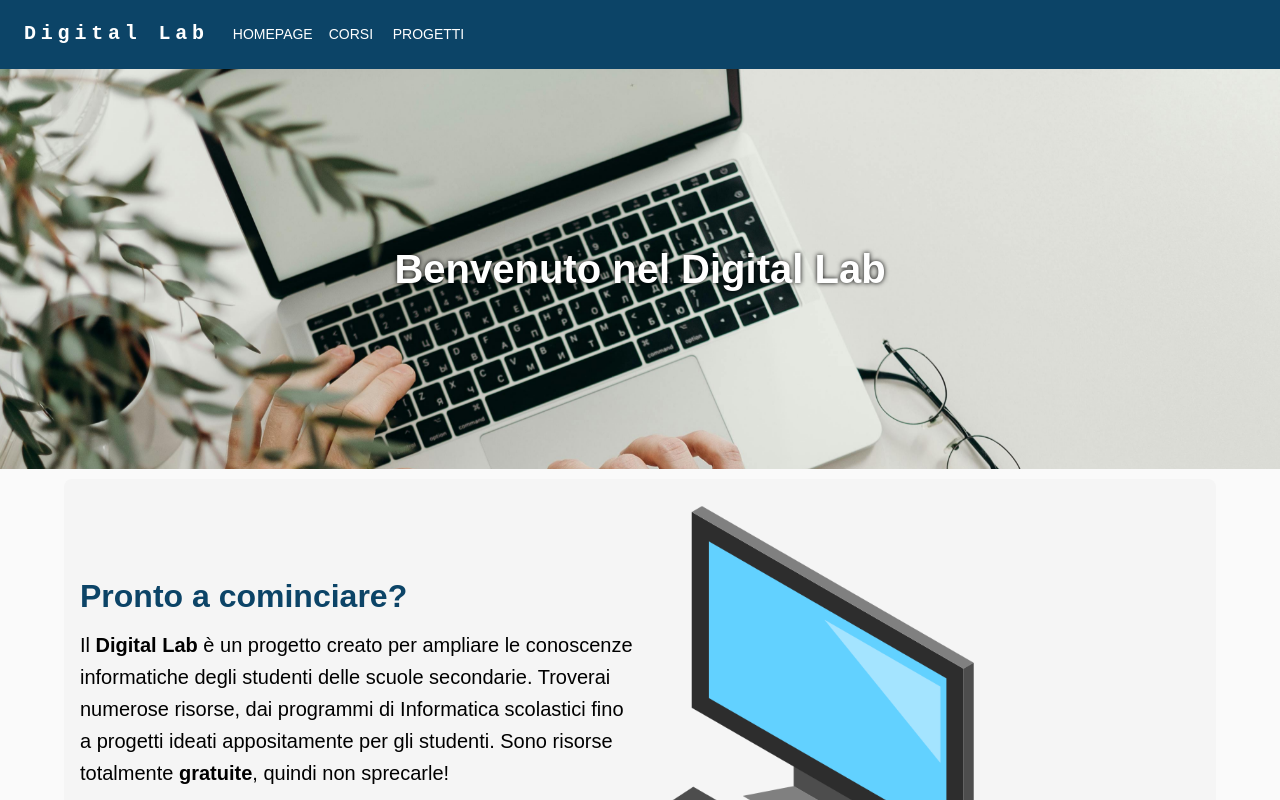
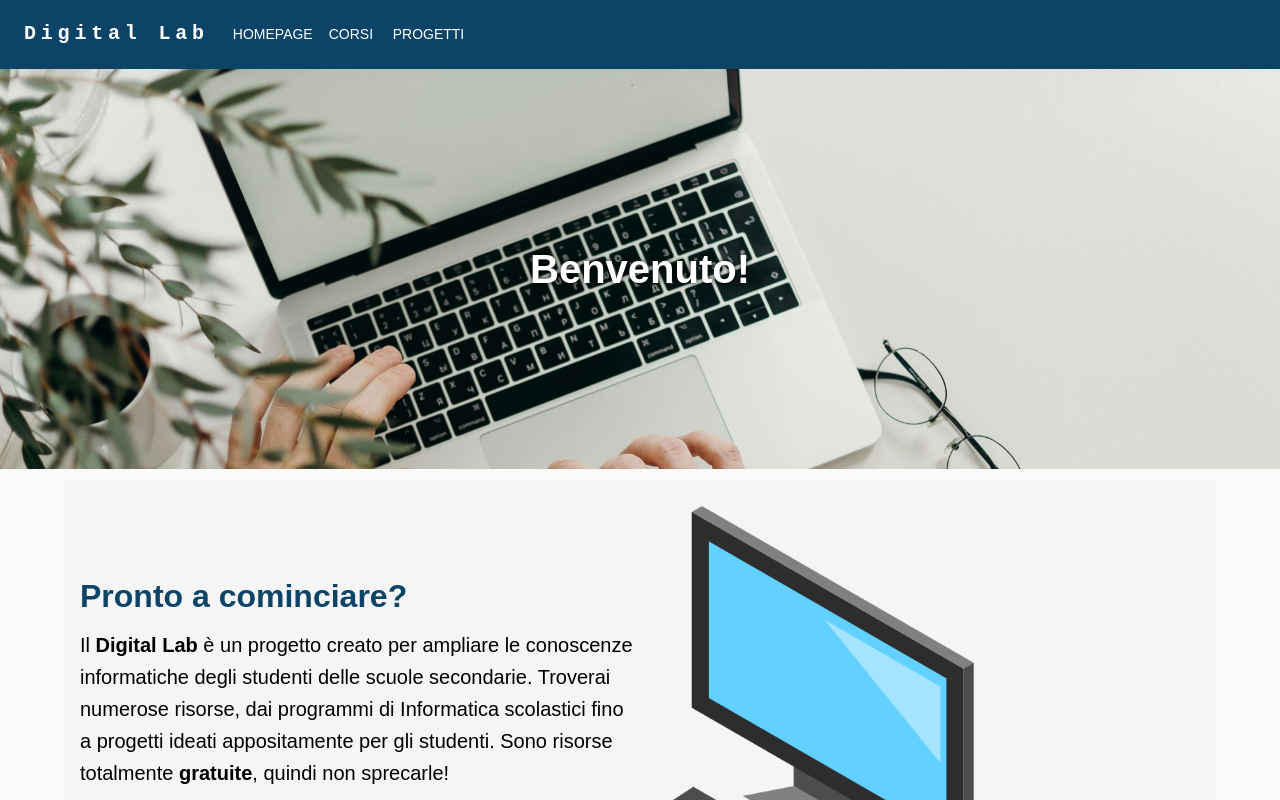
Before and after one commit to synth-04/digital_lab, a React (Create React App) app: page / in a window 1280 px wide. Shown: the top 800 px of the page. Built offline with nearby package versions, Linux system fonts and the light colour scheme.

Commit message:
added animation in view and fixing images

```diff
--- a/src/pages/HomePage.js
+++ b/src/pages/HomePage.js
@@ -18,7 +18,7 @@ const corsi = [
 const HomePage = () => {
   return (
     <Container maxWidth="lg">
-        <ParallaxSection  bgImage="/images/computer2.jpg" title="Benvenuto nel Digital Lab" />
+        <ParallaxSection  bgImage="/images/computer2.jpg" title="Benvenuto!" />
         <div style={{ padding: '5px' }}>
         </div>
 
```
